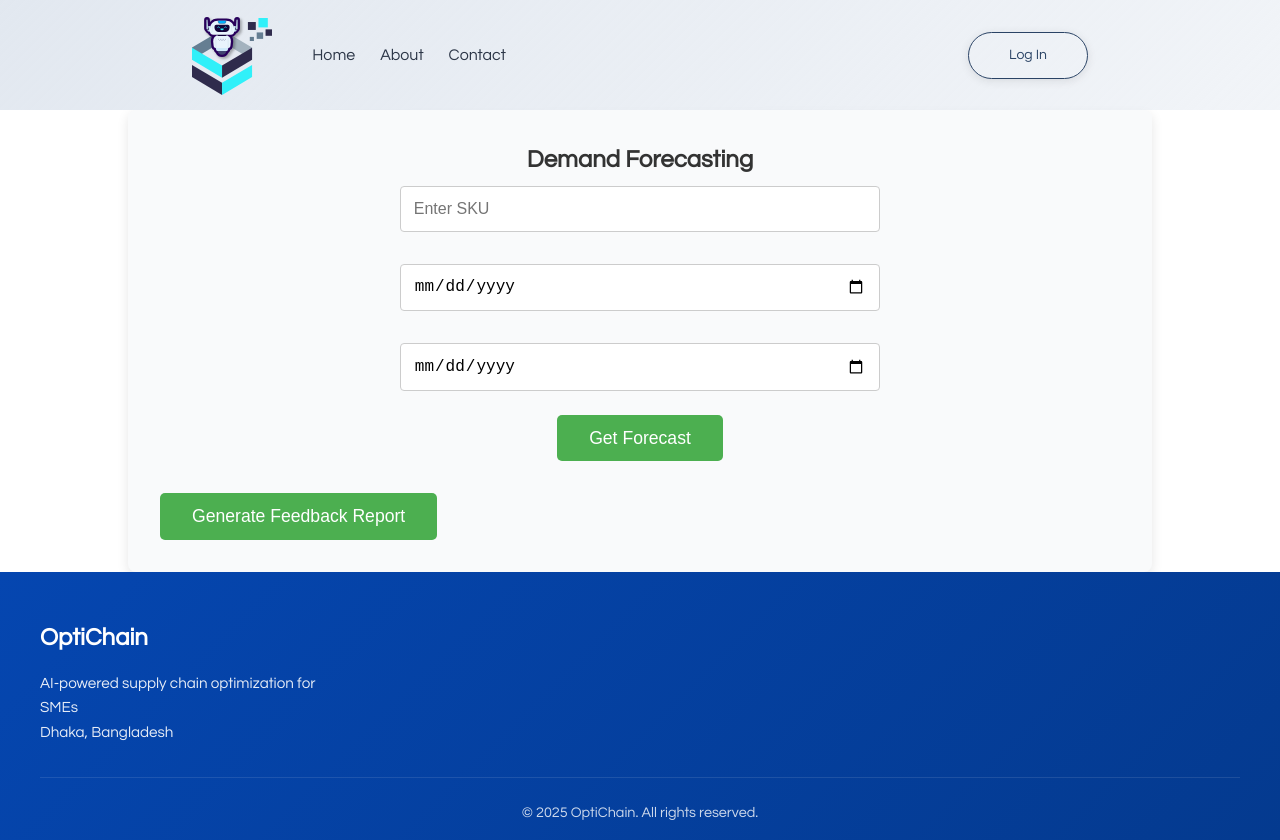
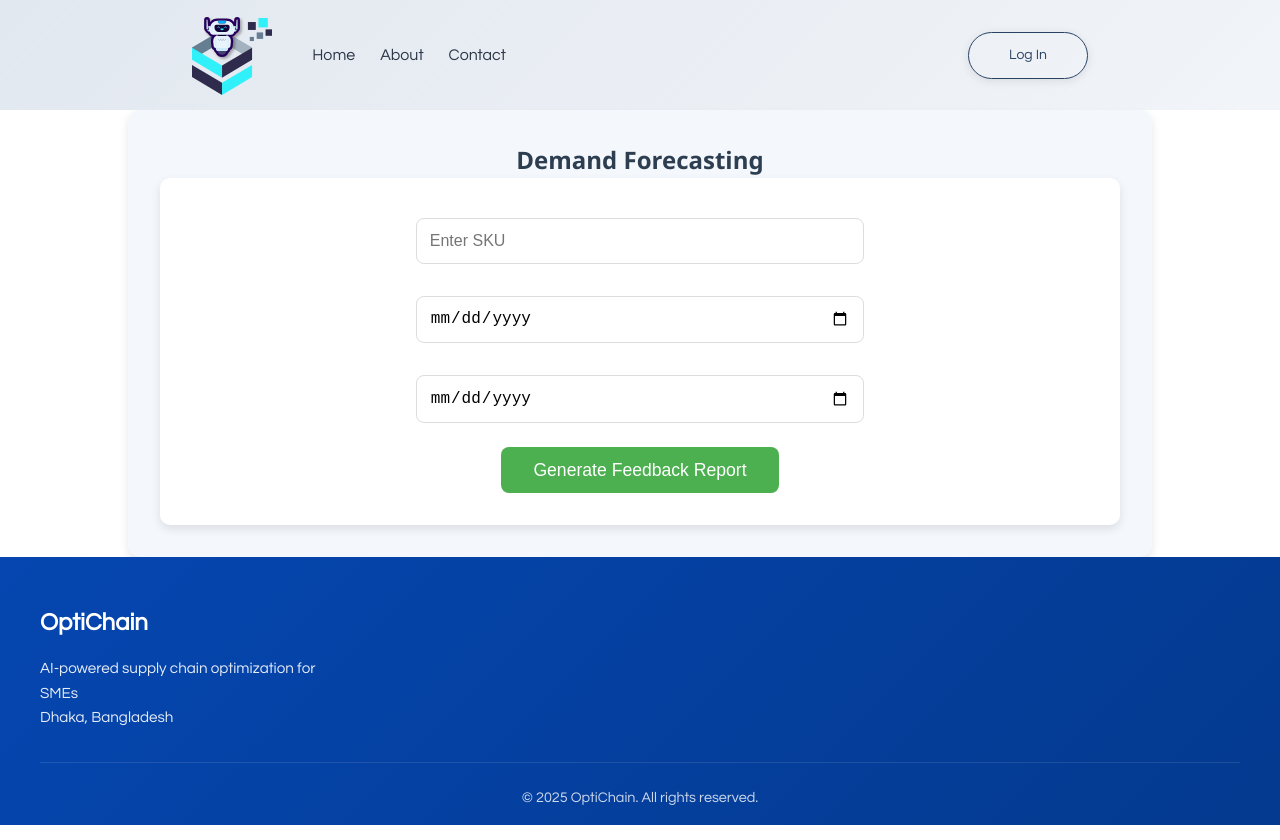
Before and after one commit to TahmidRaven/OptiChain_AI, a React (Vite) app in the folder frontend/: page /demand-forecasting in a window 1280 px wide. Built offline with nearby package versions, Linux system fonts and the light colour scheme.

Commit message:
Changes in Demand forecasting

```diff
--- a/frontend/src/Components/DemandForecasting/Forecast.jsx
+++ b/frontend/src/Components/DemandForecasting/Forecast.jsx
@@ -1,4 +1,4 @@
-import React, { useState } from 'react';
+import React, { useState, useEffect } from 'react';
 import axios from 'axios';
 import { Line } from 'react-chartjs-2';
 import {
@@ -24,50 +24,62 @@ ChartJS.register(
   Legend
 );
 
-// Styled components
+// Styled-components for enhanced design
 const Container = styled.div`
   width: 80%;
   margin: 0 auto;
   padding: 2rem;
-  background-color: #f9fafb;
-  border-radius: 8px;
-  box-shadow: 0 4px 12px rgba(0, 0, 0, 0.1);
+  background-color: #f4f7fc;
+  border-radius: 12px;
+  box-shadow: 0 4px 10px rgba(0, 0, 0, 0.1);
 `;
 
 const Heading = styled.h2`
   text-align: center;
-  color: #333;
+  color: #2c3e50;
+  font-family: 'Segoe UI', Tahoma, Geneva, Verdana, sans-serif;
 `;
 
-const Form = styled.div`
+const FormContainer = styled.div`
   display: flex;
   flex-direction: column;
+  gap: 1rem;
   align-items: center;
-  gap: 1rem;
-  margin-bottom: 2rem;
+  background-color: #fff;
+  padding: 2rem;
+  border-radius: 10px;
+  box-shadow: 0 4px 10px rgba(0, 0, 0, 0.1);
 `;
 
 const Input = styled.input`
   padding: 0.8rem;
   width: 50%;
   margin: 0.5rem 0;
-  border: 1px solid #ccc;
-  border-radius: 4px;
+  border: 1px solid #ddd;
+  border-radius: 8px;
   font-size: 1rem;
+  box-sizing: border-box;
+  transition: border-color 0.3s ease;
+
+  &:focus {
+    outline: none;
+    border-color: #4caf50;
+  }
 `;
 
 const Button = styled.button`
   padding: 0.8rem 2rem;
   border: none;
-  background-color: #4CAF50;
+  background-color: #4caf50;
   color: white;
-  border-radius: 5px;
+  border-radius: 8px;
   font-size: 1.1rem;
   cursor: pointer;
-  transition: background-color 0.3s ease;
+  transition: background-color 0.3s ease, transform 0.3s ease;
 
   &:hover {
     background-color: #45a049;
+    transform: translateY(-2px);
   }
 
   &:disabled {
@@ -80,8 +92,8 @@ const ChartContainer = styled.div`
   margin-top: 2rem;
   padding: 2rem;
   background-color: #fff;
-  border-radius: 8px;
-  box-shadow: 0 4px 12px rgba(0, 0, 0, 0.1);
+  border-radius: 12px;
+  box-shadow: 0 4px 10px rgba(0, 0, 0, 0.1);
 `;
 
 const ReportContainer = styled.div`
@@ -89,14 +101,14 @@ const ReportContainer = styled.div`
   text-align: center;
 `;
 
-const Link = styled.a`
-  display: inline-block;
-  margin-top: 1rem;
-  padding: 1rem 2rem;
+const DownloadLink = styled.a`
+  padding: 0.8rem 1.5rem;
   background-color: #007bff;
   color: white;
-  border-radius: 4px;
+  border-radius: 8px;
   text-decoration: none;
+  font-weight: bold;
+  transition: background-color 0.3s ease;
 
   &:hover {
     background-color: #0056b3;
@@ -111,10 +123,12 @@ const Forecast = () => {
   const [feedbackReportLink, setFeedbackReportLink] = useState("");
   const [loading, setLoading] = useState(false);
 
-  const handleSubmit = async () => {
+  useEffect(() => {
+    if (sku && startDate && endDate) {
+      const fetchForecast = async () => {
         setLoading(true);
         try {
-      const response = await axios.post('http://localhost:8000/forecast/', {
+          const response = await axios.post('http://localhost:8000/get_forecast/', {
             sku,
             start_date: startDate,
             end_date: endDate
@@ -122,9 +136,28 @@ const Forecast = () => {
           setForecastData(response.data.forecast);
           setLoading(false);
         } catch (error) {
-      console.error('Error fetching forecast:', error);
+          console.error("Error fetching forecast data:", error);
           setLoading(false);
         }
+      };
+
+      fetchForecast();
+    }
+  }, [sku, startDate, endDate]);
+
+  const chartData = {
+    labels: forecastData ? forecastData.map(item => item.ds) : [], // Dates for x-axis
+    datasets: [
+      {
+        label: 'Forecasted Sales',
+        data: forecastData ? forecastData.map(item => item.yhat) : [], // Forecasted sales for y-axis
+        borderColor: '#4caf50',
+        fill: false,
+        tension: 0.1,
+        pointRadius: 5,
+        pointHoverRadius: 8
+      }
+    ]
   };
 
   const generateFeedbackReport = async () => {
@@ -143,25 +176,10 @@ const Forecast = () => {
     }
   };
 
-  const chartData = {
-    labels: forecastData ? forecastData.map(item => item.ds) : [], // Dates for x-axis
-    datasets: [
-      {
-        label: 'Forecasted Sales',
-        data: forecastData ? forecastData.map(item => item.yhat) : [], // Forecasted sales for y-axis
-        borderColor: '#4caf50',
-        fill: false,
-        tension: 0.1,
-        pointRadius: 5,
-        pointHoverRadius: 8
-      }
-    ]
-  };
-
   return (
     <Container>
       <Heading>Demand Forecasting</Heading>
-      <Form>
+      <FormContainer>
         <Input
           type="text"
           placeholder="Enter SKU"
@@ -178,38 +196,28 @@ const Forecast = () => {
           value={endDate}
           onChange={(e) => setEndDate(e.target.value)}
         />
-        <Button onClick={handleSubmit} disabled={loading}>
-          {loading ? "Loading..." : "Get Forecast"}
+        <Button onClick={generateFeedbackReport} disabled={loading}>
+          {loading ? "Generating Report..." : "Generate Feedback Report"}
         </Button>
-      </Form>
+      </FormContainer>
 
       {forecastData && (
         <ChartContainer>
           <h3>Forecasted Demand</h3>
-          {/* Line chart to show forecasted sales */}
           <Line data={chartData} />
         </ChartContainer>
       )}
 
-
-
-      <Button onClick={generateFeedbackReport} disabled={loading}>
-        {loading ? "Generating Report..." : "Generate Feedback Report"}
-      </Button>
-
-      {/* Display download link for feedback report if available */}
       {feedbackReportLink && (
         <ReportContainer>
           <h3>Download Feedback Report</h3>
-          <Link href={feedbackReportLink} download>
+          <DownloadLink href={feedbackReportLink} download>
             Download Report
-          </Link>
+          </DownloadLink>
         </ReportContainer>
       )}
     </Container>
   );
 };
 
-
-
 export default Forecast;
```
Lines whose indentation alone changed are shown as unchanged.
